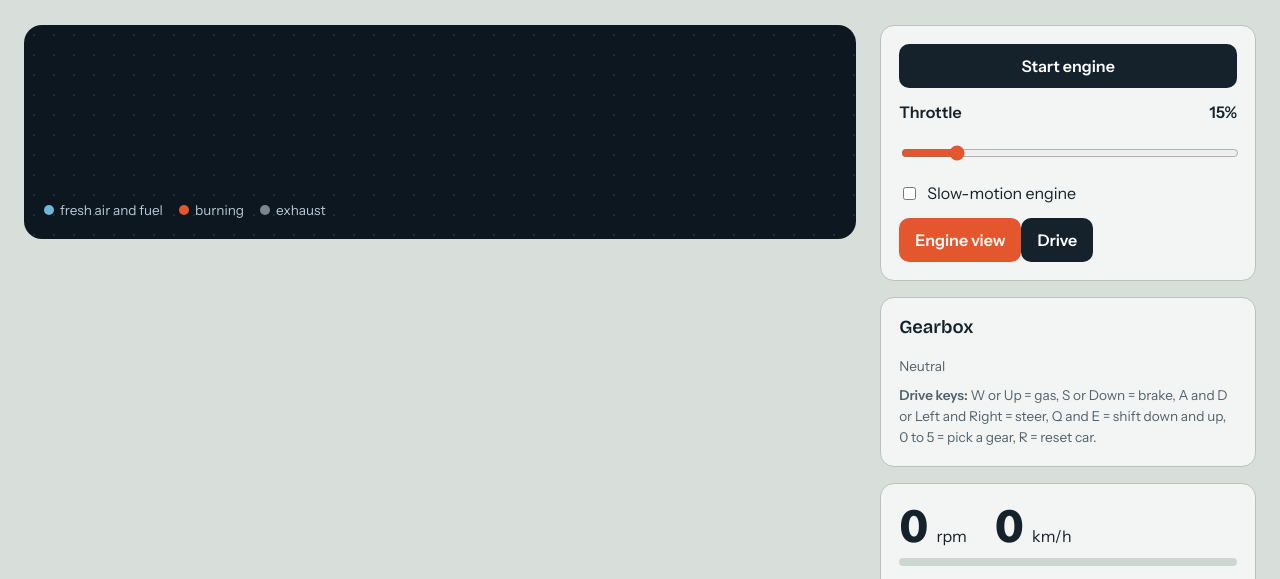
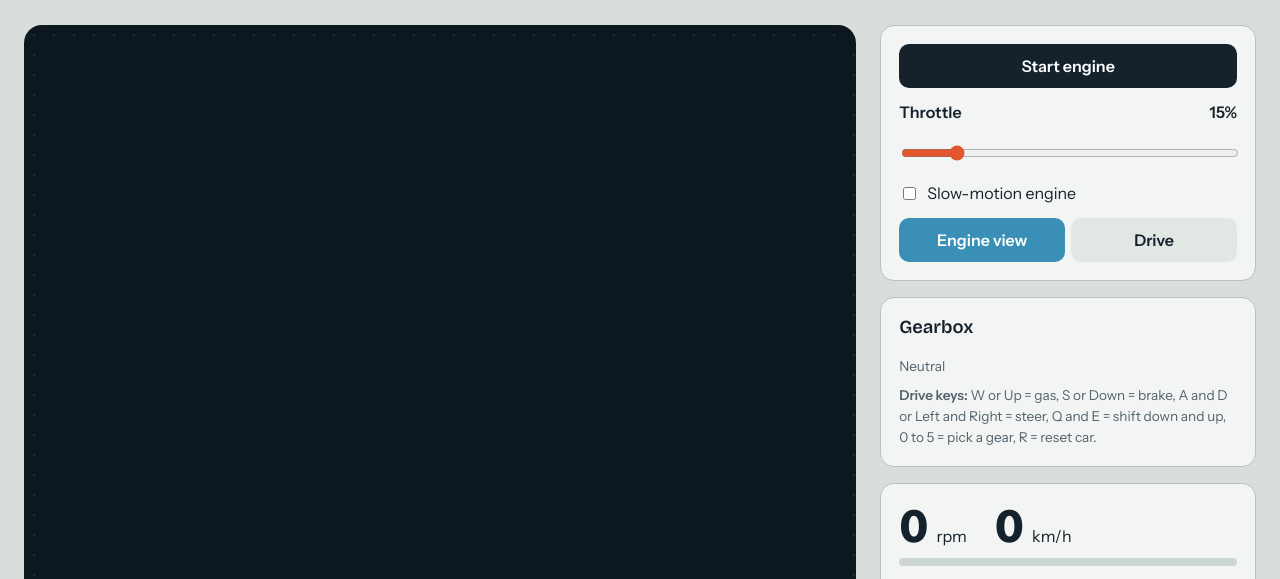
Before and after one commit to LiamJones989/Engine-Sim, a plain HTML site: page index.html in a window 1280 px wide. Shown: the part 182-761 px from the top of the page. Drawn offline with nearby package versions, Linux system fonts and the light colour scheme.

Commit message:
Update style.css

```diff
--- a/style.css
+++ b/style.css
@@ -51,3 +51,10 @@ input[type=range]{width:100%;accent-color:var(--fire);height:28px}
 .chips span[data-s="0"]{border-color:#6fb7d6}.chips span[data-s="1"]{border-color:#4f8fb0}.chips span[data-s="2"]{border-color:var(--fire)}
 .lab{fill:#8fa3b0;font:12px var(--body);pointer-events:none}
 .small{font-size:.85rem;color:var(--muted);margin:8px 0 0}
+#view{width:100%;height:min(74vh,760px);display:block;border-radius:12px;touch-action:none;cursor:grab;background:#0c1720}
+#view:active{cursor:grabbing}
+.stage{position:sticky;top:16px;padding:14px}
+#tip{position:absolute;pointer-events:none;background:#fff;color:var(--ink);font:600 .85rem var(--body);padding:4px 10px;border-radius:8px;box-shadow:0 2px 10px #0006;display:none;z-index:2}
+.modes{display:grid;grid-template-columns:1fr 1fr;gap:6px}
+.modes button{background:#e1e8e4;color:var(--ink)}
+.modes button.on{background:var(--air);color:#fff}
```
